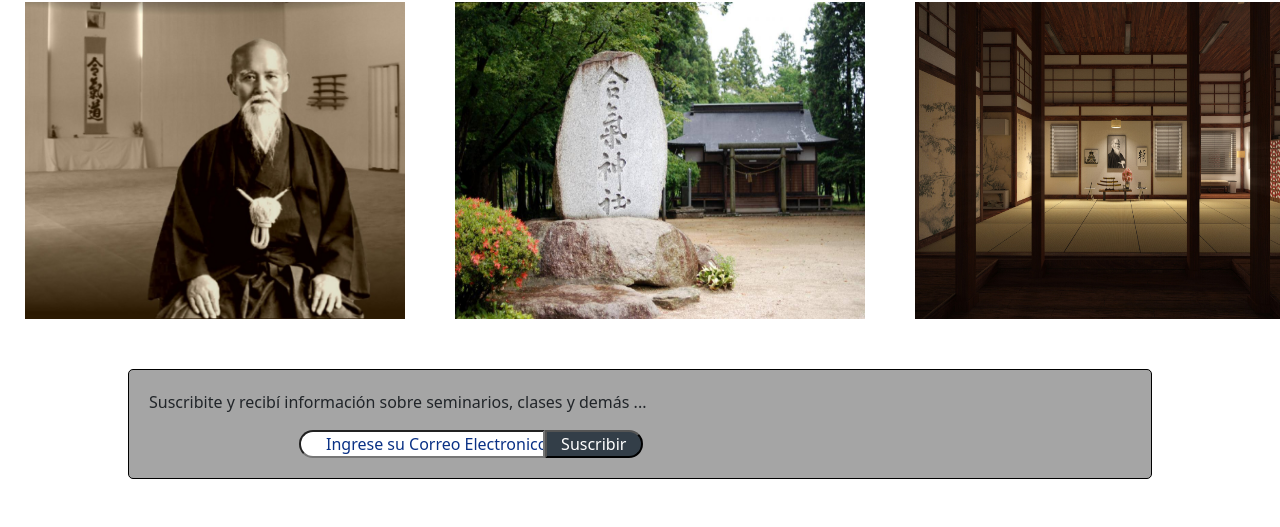
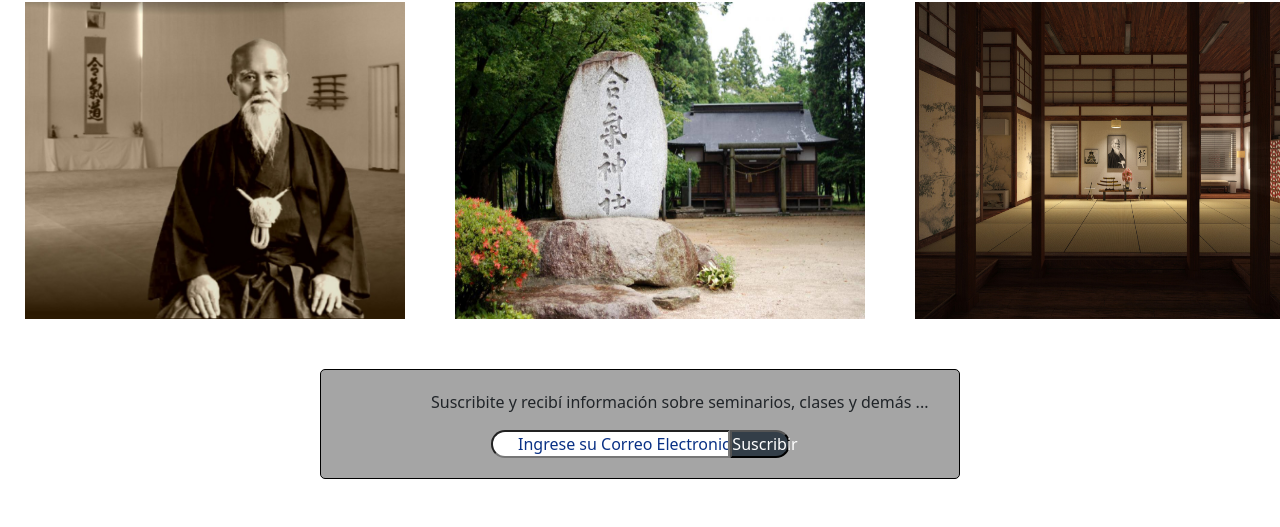
Before and after one commit to diegodilonardo/tomoe_dojo, a plain HTML site: page index.html in a window 1280 px wide. Shown: the part 1168-1695 px from the top of the page. Drawn offline with nearby package versions, Linux system fonts and the light colour scheme.

Commit message:
commit entrega 3

```diff
--- a/css/styles.css
+++ b/css/styles.css
@@ -83,19 +83,6 @@
     margin-left: 10px;
 }
 
-
-    /* Clase para Backcolor,font family, alineacion texto en Titulos h2
-    */
-
-
-/* Fondo main para Backcolor en Titulos h1
-*/
-
-#fondomain
-{
-    background-color: lightskyblue;
-}
-
 /*carrousel*/
 
 .carousel-control-next:focus,
@@ -145,7 +132,7 @@ footer .formulario {
     background-color: #a5a5a5;
     border: 1px solid rgb(0, 0, 0);
     border-radius: 5px;
-    width: 80vw;
+    width: 50vw;
     justify-content: space-between;
     align-items: center;
     padding: 20px;
@@ -153,10 +140,17 @@ footer .formulario {
     grid-column: 1/6;
     grid-row: 1/2;
 }
+
+footer .formulario p{
+
+    margin-left: 90px;
+
+}
+
 footer .formulario .suscribite_form input[type=email]  {
 
     border-radius: 15px 0 0 15px;
-    width: 25%;
+    width: 40%;
     padding-left: 20px;
     margin-left: 150px;
 }
```
